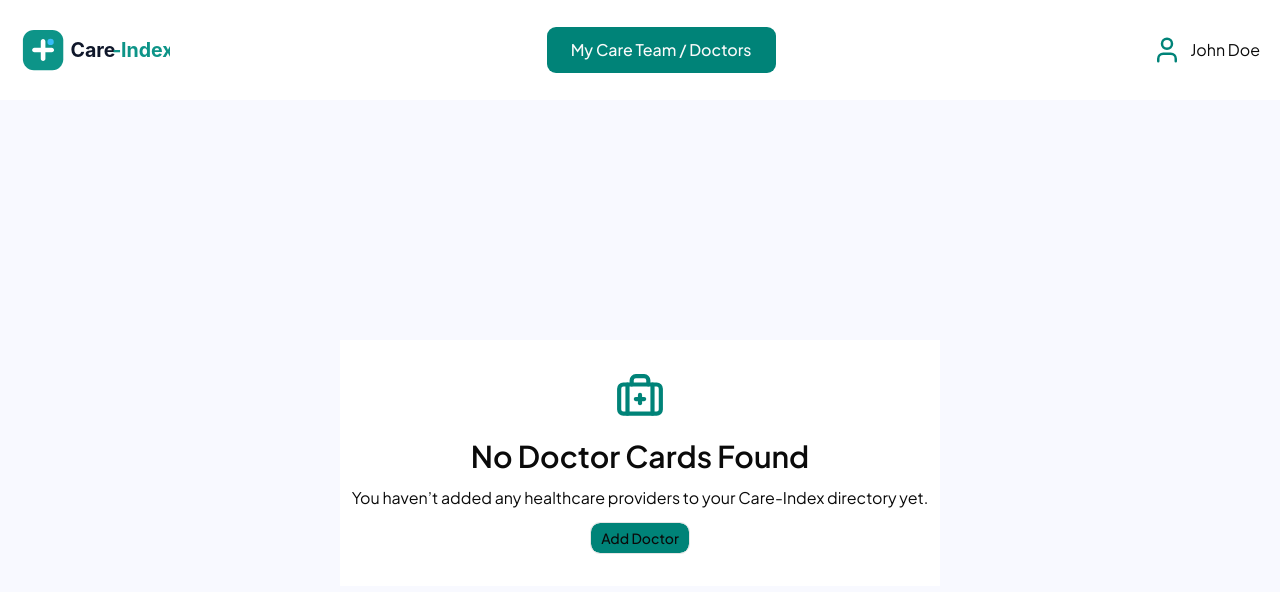
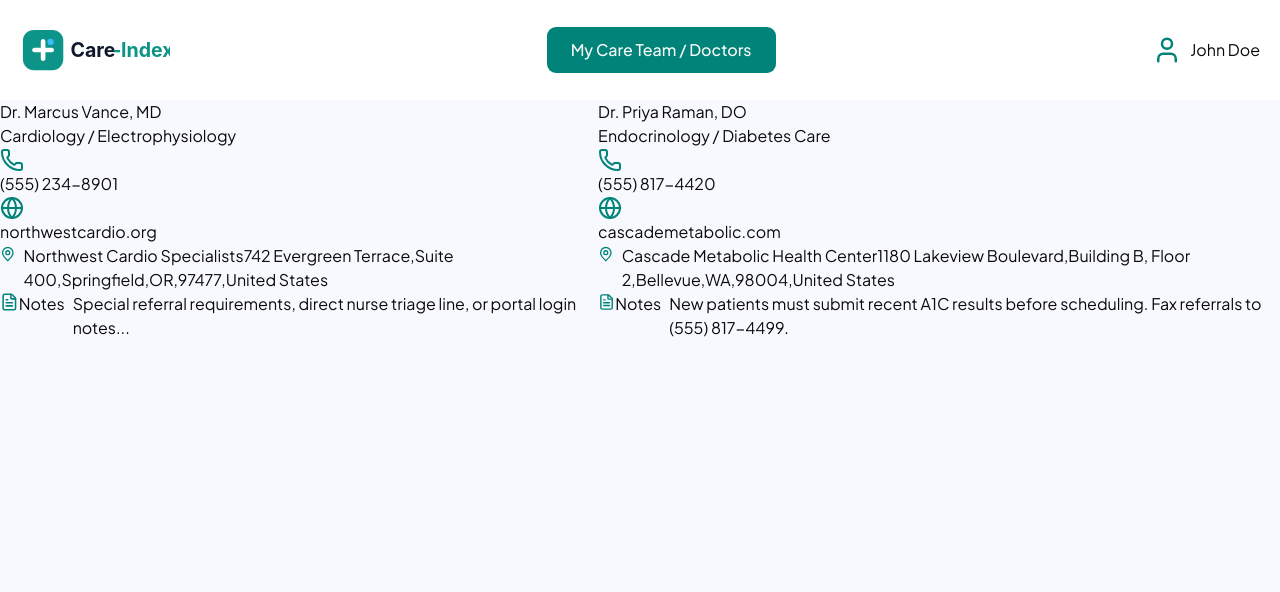
Before and after one commit to junahn978/care-index, a Next.js app in the folder frontend/: page / in a window 1280 px wide. Shown: the top 592 px of the page. Built offline with nearby package versions, Linux system fonts and the light colour scheme.

Commit message:
feature: DoctorCard basic HTML component set up & map render the list of doctor cards items

```diff
--- a/frontend/app/page.tsx
+++ b/frontend/app/page.tsx
@@ -7,13 +7,52 @@ import NoDoctorCards from "@/components/NoDoctorCard";
 import Header from "@/components/header";
 
 export default function Home() {
-  const [doctorCards, setDoctorCards] = useState([]);
+  const mockDoctors = [
+    {
+      doctorName: "Dr. Marcus Vance, MD",
+      specialty: "Cardiology / Electrophysiology",
+      clinicName: "Northwest Cardio Specialists",
+      phone: "(555) 234-8901",
+      website: "northwestcardio.org",
+      streetAddress1: "742 Evergreen Terrace",
+      streetAddress2: "Suite 400",
+      city: "Springfield",
+      stateProvince: "OR",
+      zipCode: "97477",
+      country: "United States",
+      notes:
+        "Special referral requirements, direct nurse triage line, or portal login notes...",
+    },
+    {
+      doctorName: "Dr. Priya Raman, DO",
+      specialty: "Endocrinology / Diabetes Care",
+      clinicName: "Cascade Metabolic Health Center",
+      phone: "(555) 817-4420",
+      website: "cascademetabolic.com",
+      streetAddress1: "1180 Lakeview Boulevard",
+      streetAddress2: "Building B, Floor 2",
+      city: "Bellevue",
+      stateProvince: "WA",
+      zipCode: "98004",
+      country: "United States",
+      notes:
+        "New patients must submit recent A1C results before scheduling. Fax referrals to (555) 817-4499.",
+    },
+  ];
+
+  const [doctorCards, setDoctorCards] = useState(mockDoctors);
 
   return (
     <div>
       <Header />
       <div className="flex justify-center">
-        {doctorCards.length > 0 ? <DoctorCard /> : <NoDoctorCards />}
+        {doctorCards.length > 0 ? (
+          doctorCards.map((doctorCard) => (
+            <DoctorCard key={doctorCard.doctorName} {...doctorCard} />
+          ))
+        ) : (
+          <NoDoctorCards />
+        )}
       </div>
     </div>
   );
--- a/frontend/components/DoctorCard.tsx
+++ b/frontend/components/DoctorCard.tsx
@@ -1,3 +1,43 @@
-export default function DoctorCard() {
-  return <div></div>;
+import { MapPin, Phone, Globe, FileText } from "lucide-react";
+
+export default function DoctorCard({
+  doctorName,
+  specialty,
+  clinicName = "-",
+  phone = "-",
+  website = "-",
+  streetAddress1,
+  streetAddress2 = "-",
+  city,
+  stateProvince,
+  zipCode = "-",
+  country,
+  notes = "-",
+}) {
+  return (
+    <div>
+      <div className="grid grid-col-2">
+        <div>{doctorName}</div>
+        <div>{specialty}</div>
+        <div>
+          <Phone color="#008378" /> {phone}
+        </div>
+        <div>
+          <Globe color="#008378" /> {website}
+        </div>
+      </div>
+      <div className="flex">
+        <MapPin size={20} color="#008378" />
+        <div className="ml-2">
+          {clinicName}
+          {streetAddress1},{streetAddress2},{city},{stateProvince},{zipCode},
+          {country}
+        </div>
+      </div>
+      <div className="flex">
+        <FileText size={20} color="#008378" /> Notes
+        <div className="ml-2">{notes}</div>
+      </div>
+    </div>
+  );
 }
```
